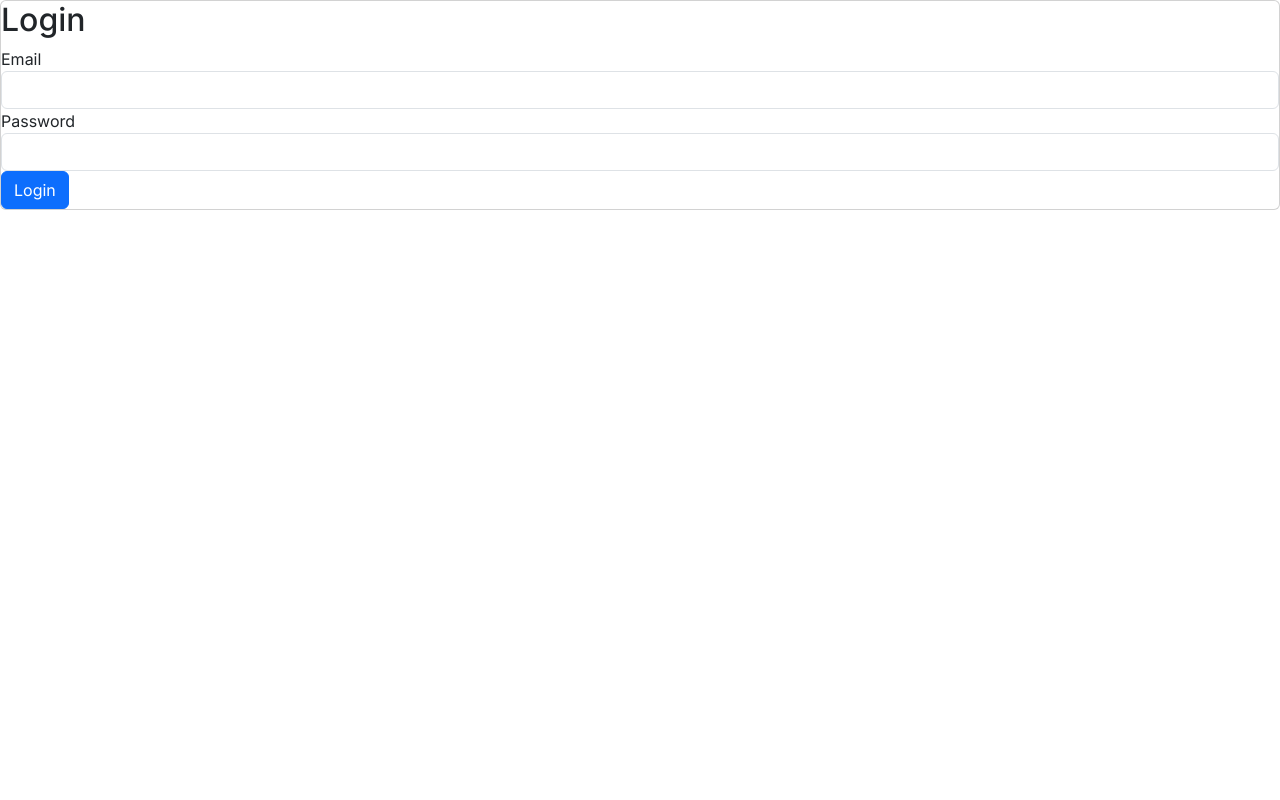
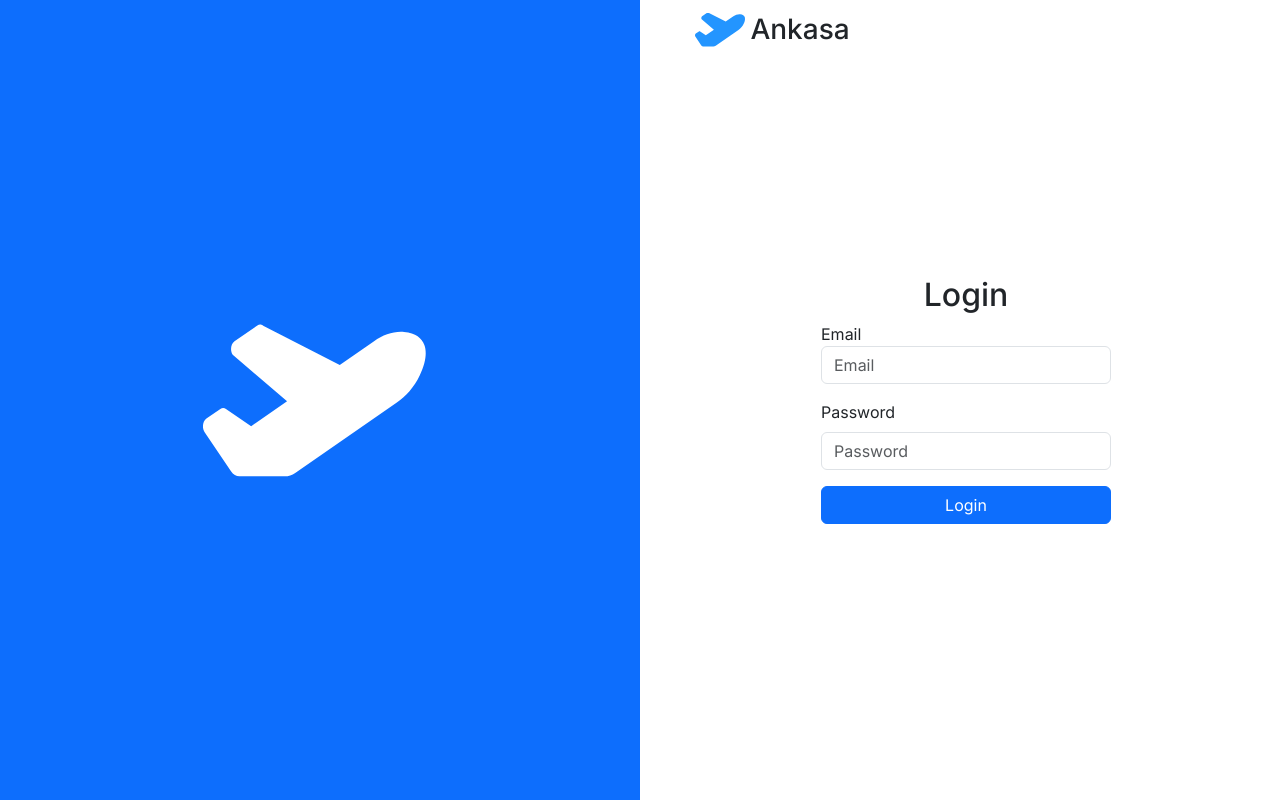
Before and after one commit to selemene112/next, a Next.js app: page / in a window 1280 px wide. Built offline with nearby package versions, Linux system fonts and the light colour scheme.

Commit message:
testing Atomic Desain Auth Login

```diff
--- a/src/Components/Elements/Input.js
+++ b/src/Components/Elements/Input.js
@@ -1,7 +1,8 @@
 import React from 'react';
+import 'bootstrap/dist/css/bootstrap.min.css';
 
-function Input({ type, id }) {
-  return <input type={type} id={id} className="form-control" />;
+function Input({ type, id, placeholder }) {
+  return <input type={type} id={id} className="form-control" placeholder={placeholder} />;
 }
 
 export default Input;
--- /dev/null
+++ b/src/Pages/Auth/Login/Login.css
@@ -0,0 +1,13 @@
+.login {
+  background-color: #ffffff;
+  height: 100vh;
+  position: relative;
+  width: 100%;
+}
+
+.illustration {
+  position: absolute;
+  top: 10px; /* Mengatur batas atas */
+  right: 10px; /* Mengatur jarak dari tepi kanan */
+  max-width: 100%; /* Membuat gambar tidak melebihi lebar kontainer */
+}
--- /dev/null
+++ b/src/Pages/Auth/Login/Login.js
@@ -0,0 +1,55 @@
+import React from 'react';
+import 'bootstrap/dist/css/bootstrap.min.css';
+import './Login.css';
+
+import Label from '@/Components/Elements/Label';
+import Input from '@/Components/Elements/Input';
+import Button from '@/Components/Elements/Button';
+
+const Login = () => {
+  return (
+    <div className="login">
+      <div className="row h-100">
+        <div className="col-md-6 bg-primary d-flex align-items-center justify-content-center">
+          <img className="img-fluid" src="/vector01.svg" alt="Illustration" />
+        </div>
+
+        <div className="col-md-6 bg-white d-flex align-items-center position-relative">
+          {/* Gambar illustration selalu di atas bg putih */}
+          <img alt="Illustration" src="illustration.svg" className="position-absolute translate-middle" style={{ zIndex: 2, top: '30px', left: '10vh' }} />
+          <h3 className="position-absolute translate-middle" style={{ zIndex: 2, top: '30px', left: '20vh' }}>
+            Ankasa
+          </h3>
+
+          <div className="container">
+            <div className="row">
+              <div className="col-md-6 offset-md-3">
+                <h2 className="text-center">Login</h2>
+                <form>
+                  <div className="mb-3">
+                    <Label htmlFor="email" className="form-label">
+                      Email
+                    </Label>
+
+                    <Input type="email" id="email" placeholder="Email" />
+                  </div>
+                  <div className="mb-3">
+                    <label htmlFor="password" className="form-label">
+                      Password
+                    </label>
+                    <Input type="password" id="password" placeholder="Password" />
+                  </div>
+                  <button type="submit" className="btn btn-primary btn-block w-100">
+                    Login
+                  </button>
+                </form>
+              </div>
+            </div>
+          </div>
+        </div>
+      </div>
+    </div>
+  );
+};
+
+export default Login;
--- a/src/app/page.js
+++ b/src/app/page.js
@@ -1,23 +1,11 @@
 import React from 'react';
 import 'bootstrap/dist/css/bootstrap.min.css';
-import Label from '@/Components/Elements/Label';
-import Input from '@/Components/Elements/Input';
-import Button from '@/Components/Elements/Button';
+// import Label from '@/Components/Elements/Label';
+// import Input from '@/Components/Elements/Input';
+// import Button from '@/Components/Elements/Button';
+import Login1 from '@/Pages/Auth/Login/Login';
 
 function Login() {
-  return (
-    <div className="center">
-      <div className="card">
-        <h2>Login</h2>
-        <form>
-          <Label htmlFor="email">Email</Label>
-          <Input type="email" id="email" />
-          <Label htmlFor="password">Password</Label>
-          <Input type="password" id="password" />
-          <Button type="submit">Login</Button>
-        </form>
-      </div>
-    </div>
-  );
+  return <Login1 />;
 }
 export default Login;
```
Also changed, not shown: public/illustration.svg (added), public/vector01.svg (added).
